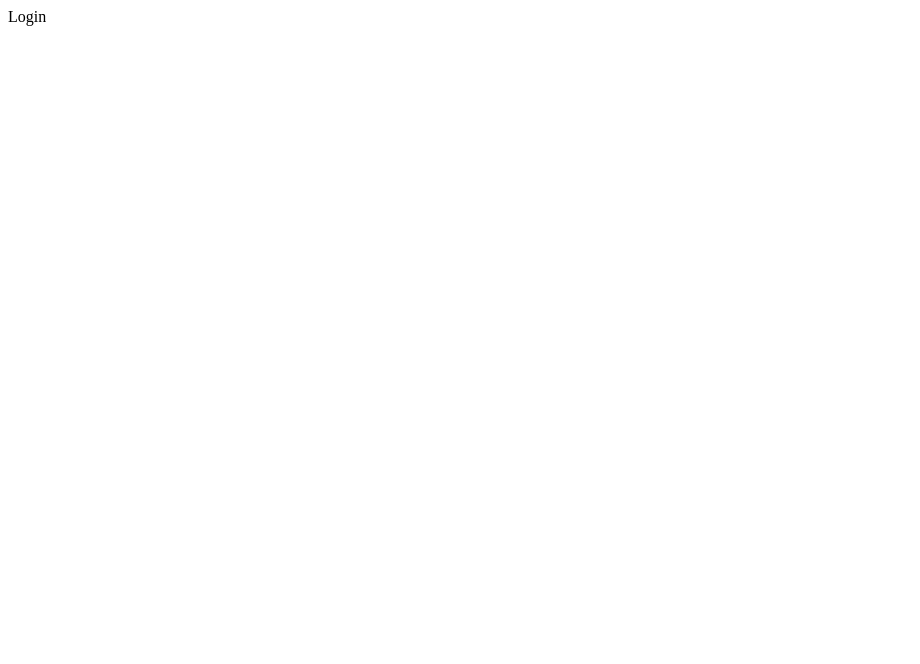
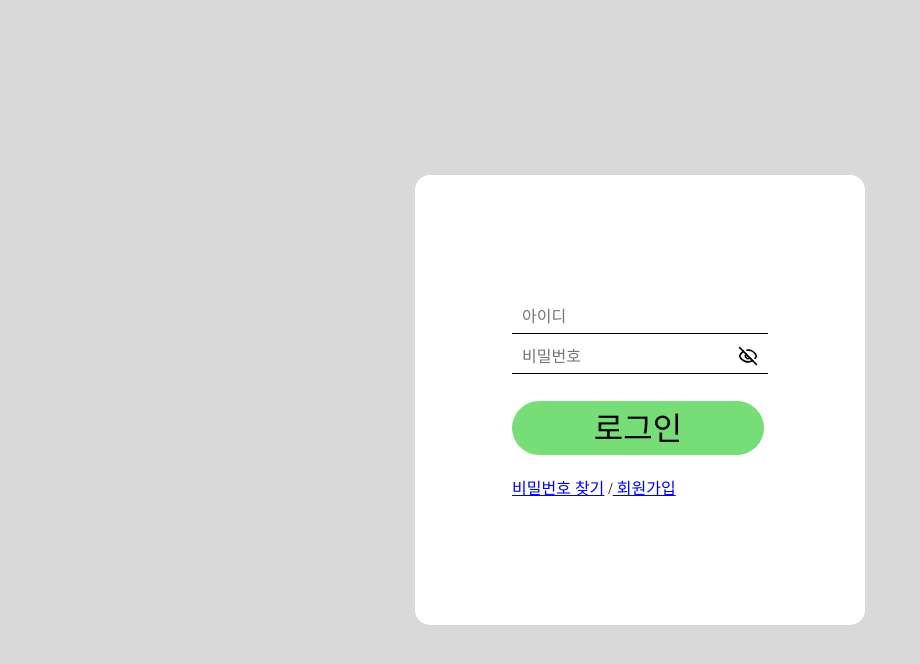
Before and after one commit to Seungmani/festio, a React (Vite) app: page /login in a window 1280 px wide. Shown: the top 664 px of the page, without its empty margins (0-920 px from the left). Built offline with nearby package versions, Linux system fonts and the light colour scheme.

Commit message:
[design] 로그인 페이지 레이아웃 - 아이디 및 비밀번호 입력 , 버튼 디자인 완성

```diff
--- a/package.json
+++ b/package.json
@@ -14,6 +14,7 @@
     "@emotion/styled": "^11.13.0",
     "react": "^18.3.1",
     "react-dom": "^18.3.1",
+    "react-icons": "^5.3.0",
     "react-router-dom": "^6.26.2"
   },
   "devDependencies": {
--- /dev/null
+++ b/src/App.css
@@ -0,0 +1,10 @@
+html, body {
+  margin: 0;
+  padding: 0;
+  width: 100%;
+  height: 100%;
+}
+
+#root {
+  height: 100%;
+}
--- a/src/App.tsx
+++ b/src/App.tsx
@@ -1,5 +1,7 @@
+import "./App.css"
 import { BrowserRouter } from "react-router-dom";
 import Router from "./router/Router";
+
 
 function App() {
 
--- /dev/null
+++ b/src/constants/Color.ts
@@ -0,0 +1,13 @@
+type ColorType = {
+	Main: string;
+	background: string;
+	white: string;
+}
+
+const Color: Readonly<ColorType> = Object.freeze({
+	Main: "#77DD77",
+	background: "#D9D9D9",
+	white: "#ffffff"
+});
+
+export default Color;
--- a/src/pages/ConcertInfo.tsx
+++ b/src/pages/ConcertInfo.tsx
@@ -1,4 +1,6 @@
-const ConcertInfo = () :JSX.Element  => {
+import styled from '@emotion/styled';
+
+const ConcertInfo = () :JSX.Element => {
 	return (
 		<div>
 			ConcertInfo
--- a/src/pages/Login.tsx
+++ b/src/pages/Login.tsx
@@ -1,9 +1,111 @@
-const Login = () :JSX.Element  => {
+import styled from '@emotion/styled';
+import Color from '../constants/Color';
+import { LuEye, LuEyeOff } from "react-icons/lu";
+import { useState } from 'react';
+
+const Login = () :JSX.Element => {
+	const [show, setShow] = useState<boolean>(false);
+
+
 	return (
-		<div>
-			Login
-		</div>
+		<FullDiv>
+			<Container>
+				<title><h1>Festio</h1></title>
+				<form>
+					<div>
+						<InputDiv>
+							<Input type="text" placeholder="아이디" />
+						</InputDiv>
+
+						<InputDiv>
+							<Input type={show ? "text" : "password"} placeholder="비밀번호" />
+							<ShowBox onClick={() => setShow(!show)}>
+								{show ? <LuEye size="20" /> : <LuEyeOff size="20" />}
+							</ShowBox>
+						</InputDiv>
+					</div>
+          <Button type="submit">로그인</Button>
+					<div>
+						<a href="#">비밀번호 찾기</a> /
+          	<a href="/register"> 회원가입</a>
+					</div>
+				</form>
+			</Container>
+		</FullDiv>
 	)
 }
 
 export default Login;
+
+const FullDiv = styled.div`
+  width: 100%;
+	height: 100%;
+	background-color: ${Color.background};
+
+	overflow: hidden;
+`
+
+const Container = styled.div`
+	width: 450px;
+	height: 450px;
+
+	display: flex;
+	flex-direction: column;
+	justify-content: center;
+	align-items: center;
+
+	position: absolute;
+	top: 50%;
+	left: 50%;
+	transform: translate(-50%, -50%);
+
+	background-color: ${Color.white};
+	border-radius: 15px;
+`
+
+const Input = styled.input`
+	width: 256px;
+	height: 30px;
+	padding-left: 10px;
+	font-size: 16px;
+	border: none;
+	border-bottom: 1px solid #000;
+`
+
+const InputDiv = styled.div`
+	width: 256px;
+	height: 30px;
+
+	display: flex;
+	flex-direction: row;
+	position: relative;
+  margin-bottom: 10px;
+`
+
+const ShowBox = styled.span`
+	width: 20px;
+	height: 20px;
+	margin-right: 10px;
+
+	position: absolute;
+	right: 0px;
+	top: 50%;
+
+	transform: translateY(-50%);
+`
+
+const Button = styled.button`
+	width: 252px;
+	height: 54px;
+	line-height: 54px;
+
+	margin: 20px 0;
+
+	border-radius: 30px;
+	border: none;
+
+	font-size: 32px;
+	text-align: center;
+	color: black;
+	background-color: ${Color.Main};
+`
--- a/src/pages/Main.tsx
+++ b/src/pages/Main.tsx
@@ -1,6 +1,7 @@
 import { Link } from "react-router-dom";
+import styled from '@emotion/styled';
 
-const Main = () :JSX.Element  => {
+const Main = () :JSX.Element => {
 	return (
 		<div>
 			Main
--- a/src/pages/Mypage.tsx
+++ b/src/pages/Mypage.tsx
@@ -1,4 +1,6 @@
-const Mypage = () :JSX.Element  => {
+import styled from '@emotion/styled';
+
+const Mypage = () :JSX.Element => {
 	return (
 		<div>
 			Mypage
--- a/src/pages/Register.tsx
+++ b/src/pages/Register.tsx
@@ -1,4 +1,6 @@
-const Register = () :JSX.Element  => {
+import styled from '@emotion/styled';
+
+const Register = () :JSX.Element => {
 	return (
 		<div>
 			Register
--- a/src/pages/UserProper.tsx
+++ b/src/pages/UserProper.tsx
@@ -1,4 +1,6 @@
-const UserProper = () :JSX.Element  => {
+import styled from '@emotion/styled';
+
+const UserProper = () :JSX.Element => {
 	return (
 		<div>
 			UserProper
```
Also changed, not shown: 1 other file (tests, documents, lock files or other folders).
